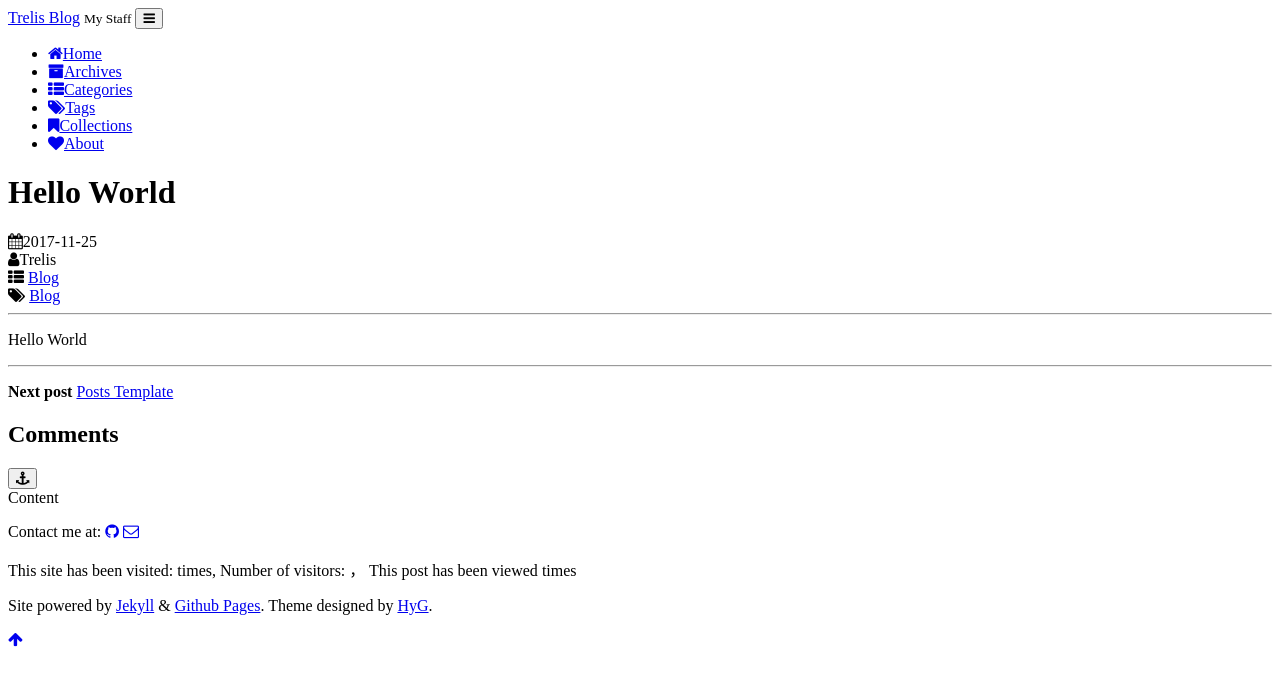
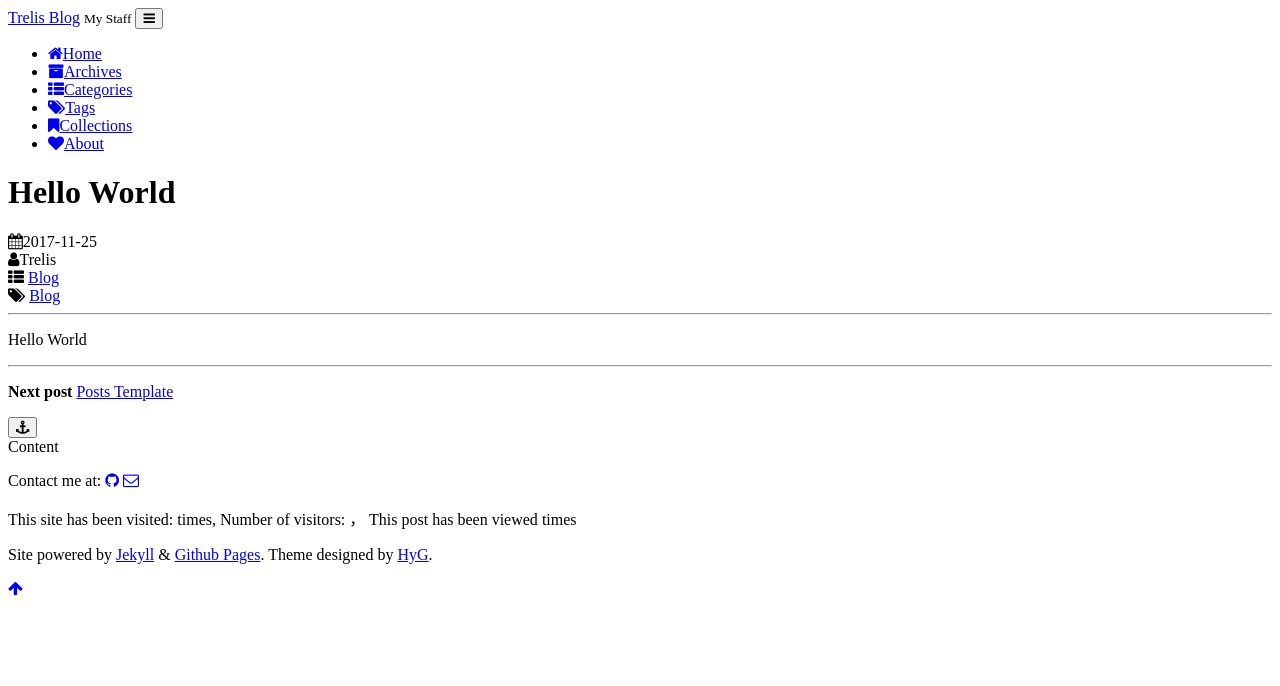
Before and after one commit to Ex0brain/trelis24.github.io, a Jekyll site: the page built from _posts/2017-11-25-Hello-World.md, in a window 1280 px wide. Shown: the top 686 px of the page. Built offline with Jekyll 4.4.1, drawn with Linux system fonts in a browser that asks for light colours; comment, search, counter and statistics services are not loaded; a style sheet for code colours, icons or effects is not loaded.

Commit message:
Remove comments

```diff
--- a/_layouts/post.html
+++ b/_layouts/post.html
@@ -64,8 +64,8 @@
 
         {% include previousAndNext.html %}
 
-        <h2 id="comments">Comments</h2>
-        {% include comments.html %}
+        <!--<h2 id="comments">Comments</h2>
+        {% include comments.html %}-->
 
 
     </div>
```
